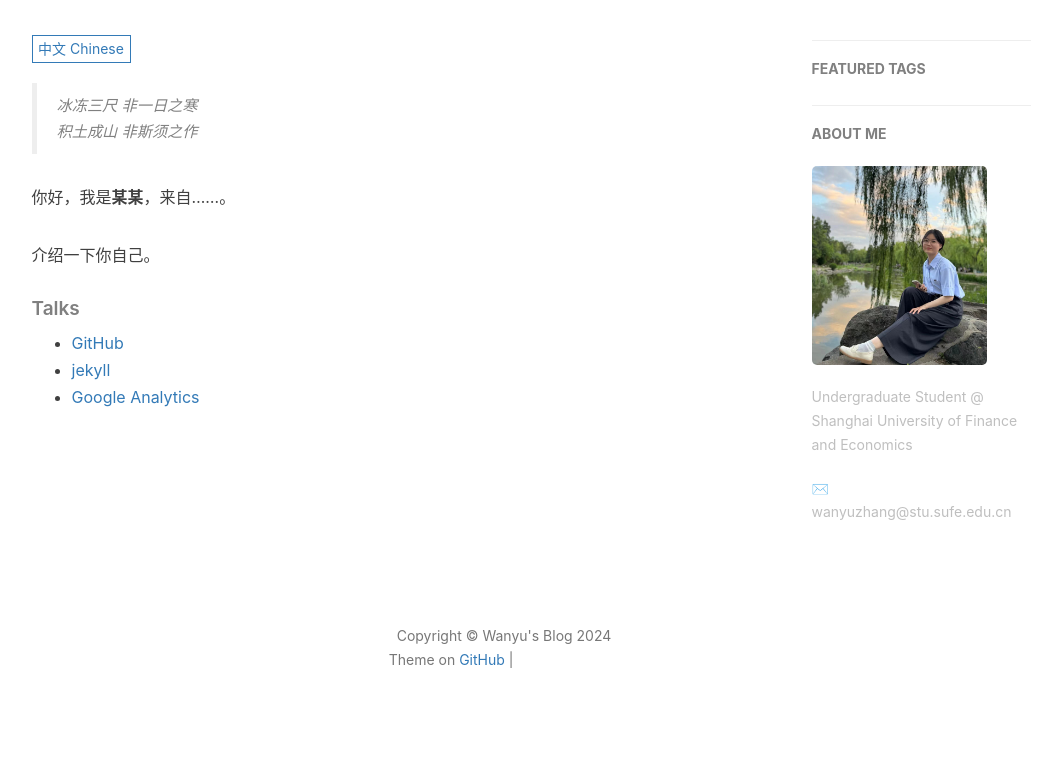
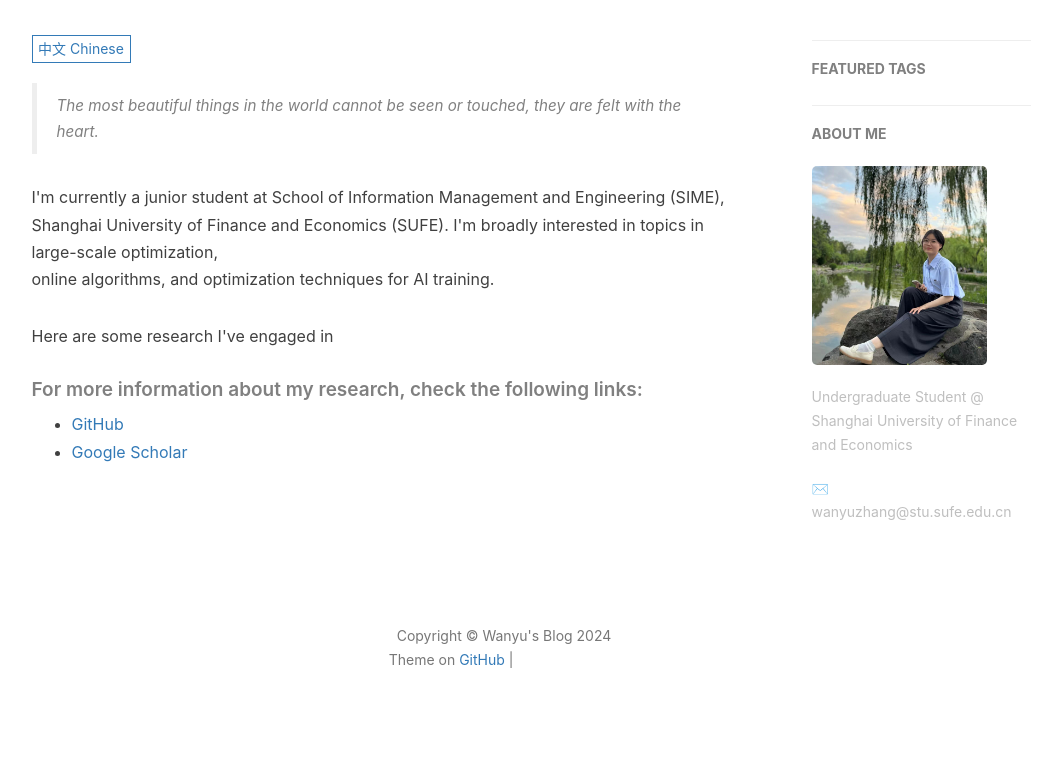
Before and after one commit to zwyhahaha/zwyhahaha.github.io, a Jekyll site: the page built from about.html, in a window 1280 px wide. Shown: the part 418-1182 px from the top of the page, without its empty margins (136-1198 px from the left). Built offline with Jekyll 4.4.1, drawn with Linux system fonts in a browser that asks for light colours; nearby versions of some CDN libraries; comment, search, counter and statistics services are not loaded; grey boxes are pictures that could not be loaded.

Commit message:
Update about.html

```diff
--- a/about.html
+++ b/about.html
@@ -15,23 +15,24 @@
 <div class="zh post-container">
 
     <!--copied from markdown -->
-    <blockquote><p>冰冻三尺 非一日之寒<br>
-    积土成山 非斯须之作</p></blockquote>
+    <blockquote><p> The most beautiful things in the world cannot be seen or touched, they are felt with the heart. </p></blockquote>
 
-    <p>你好，我是<strong>某某</strong>，来自……。</p>
+    <p>I'm currently a junior student at School of Information Management and Engineering (SIME), <br>
+        Shanghai University of Finance and Economics (SUFE). I'm broadly interested in topics in large-scale optimization, <br>
+        online algorithms, and optimization techniques for AI training.
+    </p>
 
-    <p>介绍一下你自己。</p>
+    <p>Here are some research I've engaged in</p>
 
 
 
     <p></p>
 
-    <h5>Talks</h5>
+    <h5>For more information about my research, check the following links:</h5>
 
     <ul>
         <li><a href="https://github.com">GitHub</a></li>
-        <li><a href="http://jekyll.com.cn/">jekyll</a></li>
-        <li><a href="https://analytics.google.com/analytics">Google Analytics</a></li>
+        <li><a href="https://scholar.google.com.hk/citations?user=Xt9MRH8AAAAJ&hl=zh-CN">Google Scholar</a></li>
     </ul>
 </div>
 
```
